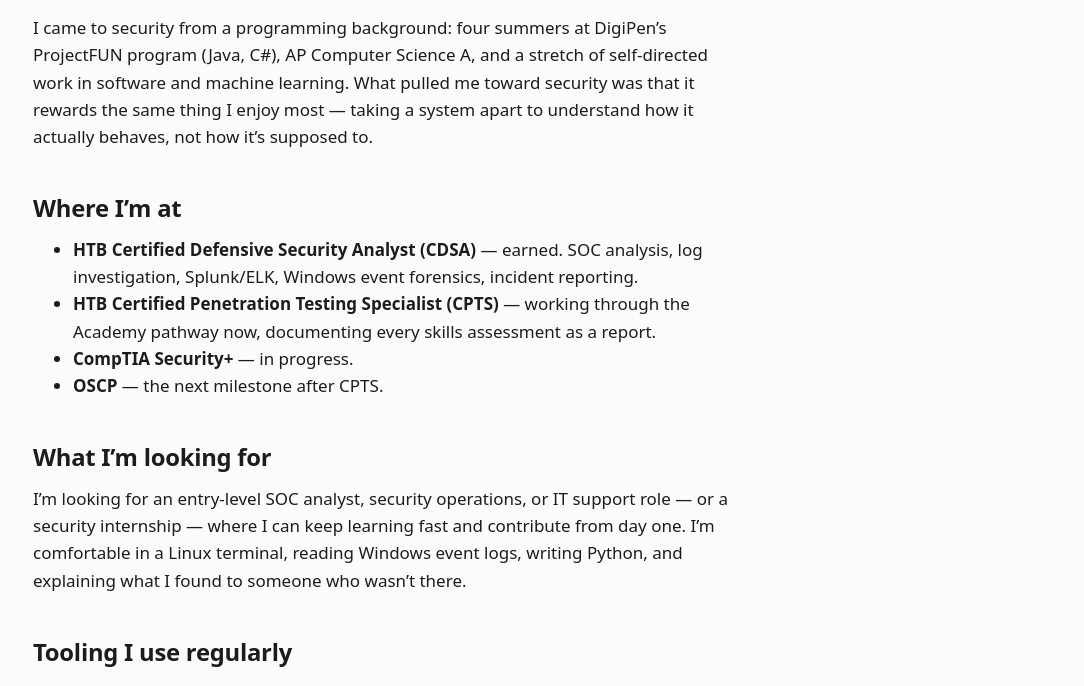
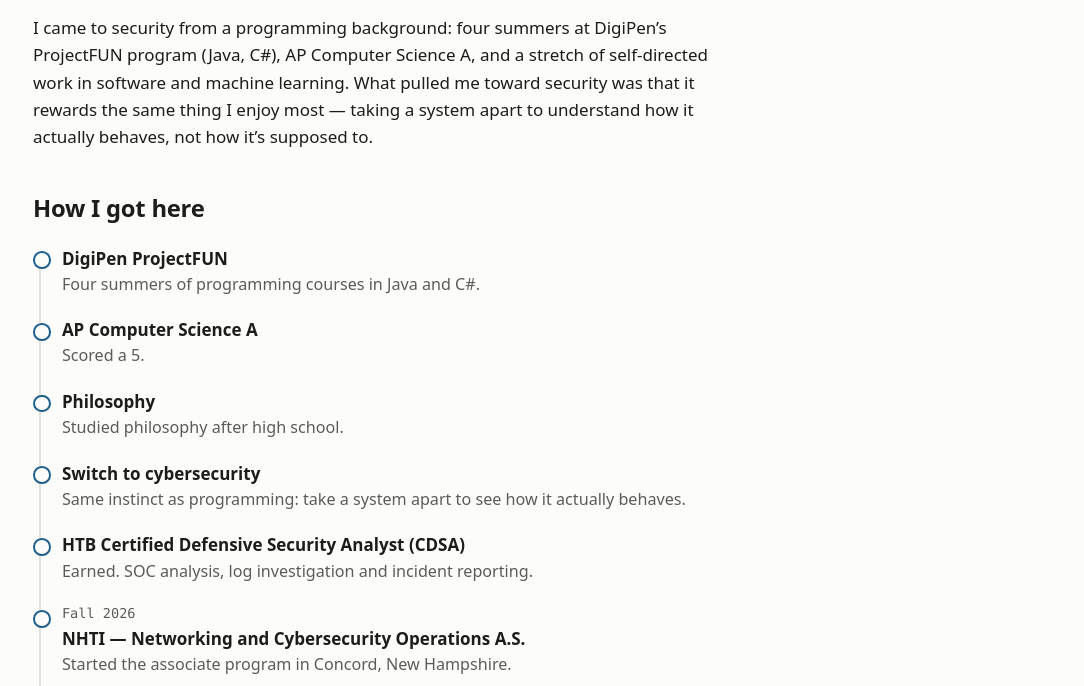
Before and after one commit to The-Jostled/JT, an Eleventy site: page src/about.md in a window 1280 px wide. Shown: the part 244-930 px from the top of the page, without its empty margins (97-1181 px from the left). Built offline with nearby package versions, Linux system fonts and the light colour scheme; Eleventy itself is replaced by a stand-in of ours; files that its build step writes are made by us from their sources.

Commit message:
Add timeline to the about page

```diff
--- /dev/null
+++ b/src/_includes/timeline.njk
@@ -0,0 +1,7 @@
+{#- Vertical timeline from the `timeline` front matter list. Output has no blank
+    lines so it stays one HTML block when included from Markdown. -#}
+<ol class="timeline" data-timeline>
+{%- for entry in timeline %}
+<li>{% if entry.year %}<span class="tl-year">{{ entry.year }}</span>{% endif %}<strong class="tl-label">{{ entry.label }}</strong>{% if entry.description %}<span class="tl-desc">{{ entry.description }}</span>{% endif %}</li>
+{%- endfor %}
+</ol>
--- a/src/about.md
+++ b/src/about.md
@@ -2,6 +2,24 @@
 layout: base.njk
 title: About
 permalink: /about/
+# Nunjucks runs before Markdown on this page so the timeline include below works
+templateEngineOverride: njk,md
+timeline:
+  - label: "DigiPen ProjectFUN"
+    description: "Four summers of programming courses in Java and C#."
+  - label: "AP Computer Science A"
+    description: "Scored a 5."
+  - label: "Philosophy"
+    description: "Studied philosophy after high school."
+  - label: "Switch to cybersecurity"
+    description: "Same instinct as programming: take a system apart to see how it actually behaves."
+  - label: "HTB Certified Defensive Security Analyst (CDSA)"
+    description: "Earned. SOC analysis, log investigation and incident reporting."
+  - year: "Fall 2026"
+    label: "NHTI — Networking and Cybersecurity Operations A.S."
+    description: "Started the associate program in Concord, New Hampshire."
+  - label: "HTB Certified Penetration Testing Specialist (CPTS)"
+    description: "In progress, working through the Academy pathway."
 ---
 <div class="prose">
 
@@ -10,6 +28,10 @@ permalink: /about/
 I'm Joshua Thomas — online, usually **cyfhr**. I'm a cybersecurity student at NHTI in Concord, New Hampshire, in the Networking and Cybersecurity Operations A.S. program, and I spend most of my free time on Hack The Box.
 
 I came to security from a programming background: four summers at DigiPen's ProjectFUN program (Java, C#), AP Computer Science A, and a stretch of self-directed work in software and machine learning. What pulled me toward security was that it rewards the same thing I enjoy most — taking a system apart to understand how it actually behaves, not how it's supposed to.
+
+## How I got here
+
+{% include "timeline.njk" %}
 
 ## Where I'm at
 
--- a/src/css/style.css
+++ b/src/css/style.css
@@ -180,6 +180,24 @@ img { max-width: 100%; height: auto; border-radius: 6px; }
   .has-glance .prose { grid-column: 1; grid-row: 1; }
 }
 
+/* ---------- Timeline (about) ---------- */
+.timeline { list-style: none; position: relative; margin: 1.2rem 0 1.8rem; padding: 0 0 0 1.7rem; }
+.timeline::before { content: ""; position: absolute; left: calc(0.4rem - 1px); top: 0.5rem; bottom: 0.6rem; width: 2px; background: var(--line); transform-origin: top; }
+.timeline li { position: relative; margin: 0 0 1.1rem; }
+.timeline li:last-child { margin-bottom: 0; }
+.timeline li::before { content: ""; position: absolute; left: -1.7rem; top: 0.4rem; width: 0.8rem; height: 0.8rem; border: 2px solid var(--accent); border-radius: 50%; background: var(--bg); }
+.tl-year { display: block; font-family: var(--font-mono); font-size: 0.8rem; color: var(--fg-muted); }
+.tl-label { display: block; font-weight: 600; }
+.tl-desc { display: block; color: var(--fg-muted); font-size: 0.95rem; }
+/* Runs once: site.js arms it, then marks the list and each entry as they scroll in.
+   Without JS or with reduced motion nothing is armed, so everything is just visible. */
+@media (prefers-reduced-motion: no-preference) {
+  .timeline.is-armed::before { transform: scaleY(0); transition: transform 1.4s ease-out; }
+  .timeline.is-armed.is-drawn::before { transform: none; }
+  .timeline.is-armed li { opacity: 0; transition: opacity 0.5s ease-out; }
+  .timeline.is-armed li.is-in { opacity: 1; }
+}
+
 /* ---------- ATT&CK matrix (writeups index) ---------- */
 .attack-matrix { margin-top: 2rem; }
 .matrix-intro { color: var(--fg-muted); font-size: 0.92rem; max-width: var(--measure); margin-bottom: 0.8rem; }
--- a/src/js/site.js
+++ b/src/js/site.js
@@ -153,4 +153,31 @@
     bar.hidden = false;
     apply();
   })();
+
+  /* ---------- About timeline: line draws, entries fade in, once ---------- */
+  (function timeline() {
+    var list = document.querySelector("[data-timeline]");
+    if (!list || reducedMotion || !hasIO) return; // stays in its final, fully visible state
+
+    list.classList.add("is-armed");
+    var lineIO = new IntersectionObserver(function (entries) {
+      if (entries.some(function (e) { return e.isIntersecting; })) {
+        list.classList.add("is-drawn");
+        lineIO.disconnect();
+      }
+    }, { threshold: 0.05 });
+    lineIO.observe(list);
+
+    var itemIO = new IntersectionObserver(function (entries) {
+      var n = 0;
+      entries.forEach(function (e) {
+        if (!e.isIntersecting) return;
+        // Entries that arrive together fade in top to bottom
+        e.target.style.transitionDelay = (n++ * 140) + "ms";
+        e.target.classList.add("is-in");
+        itemIO.unobserve(e.target);
+      });
+    }, { threshold: 0.4 });
+    Array.prototype.forEach.call(list.children, function (li) { itemIO.observe(li); });
+  })();
 })();
```
